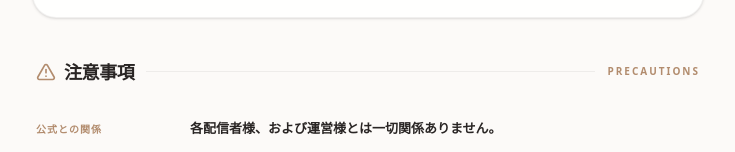
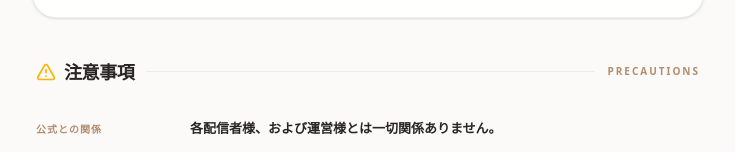
Before and after one commit to ksisfart-ui/kfam-timeline, a Next.js app in the folder kfam-timeline/: page /about in a window 1280 px wide. Shown: the part 299-451 px from the top of the page, without its empty margins (272-1007 px from the left). Built offline with nearby package versions, Linux system fonts and the light colour scheme.

Commit message:
archive icon

```diff
--- a/kfam-timeline/app/about/page.tsx
+++ b/kfam-timeline/app/about/page.tsx
@@ -53,7 +53,7 @@ export default function AboutPage() {
           <section className="px-1">
             <div className="flex items-center gap-3 mb-8">
               <h2 className="text-main font-black text-lg flex items-center gap-2">
-                <TriangleAlert className="w-5 h-5 text-accent" /> 注意事項
+                <TriangleAlert className="w-5 h-5 text-[#FFB300]" /> 注意事項
               </h2>
               <div className="h-[1px] flex-grow bg-card-border"></div>
               <span className="text-[10px] font-black tracking-[0.2em] text-accent uppercase">Precautions</span>
--- a/kfam-timeline/app/archive/page.tsx
+++ b/kfam-timeline/app/archive/page.tsx
@@ -3,7 +3,7 @@ import React, { useState, useEffect } from 'react';
 import { fetchArchiveData } from "@/lib/dataFetcher";
 import { groupDatesByMonth } from "@/lib/utils";
 import Link from "next/link";
-import { ChevronLeft } from "lucide-react";
+import { ChevronLeft, ArrowRight } from "lucide-react";
 import ThemeToggle from "@/components/ThemeToggle";
 
 export default function ArchivePage() {
@@ -68,7 +68,7 @@ export default function ArchivePage() {
               {dates.map(date => (
                 <Link key={date} href={`/archive/${date.replaceAll("/", "-")}`} className="group p-8 bg-card rounded-[2rem] border border-card-border hover:border-accent transition-all hover:shadow-xl flex justify-between items-center">
                   <span className="text-2xl font-bold text-main group-hover:text-accent transition-colors tracking-tighter">{date}</span>
-                  <div className="w-12 h-12 rounded-full bg-background flex items-center justify-center group-hover:bg-accent-soft group-hover:text-accent text-mute transition-all text-xl">→</div>
+                  <ArrowRight className="w-12 h-12 rounded-full bg-background flex items-center justify-center group-hover:bg-accent-soft group-hover:text-accent text-mute transition-all text-xl" />
                 </Link>
               ))}
             </div>
```
